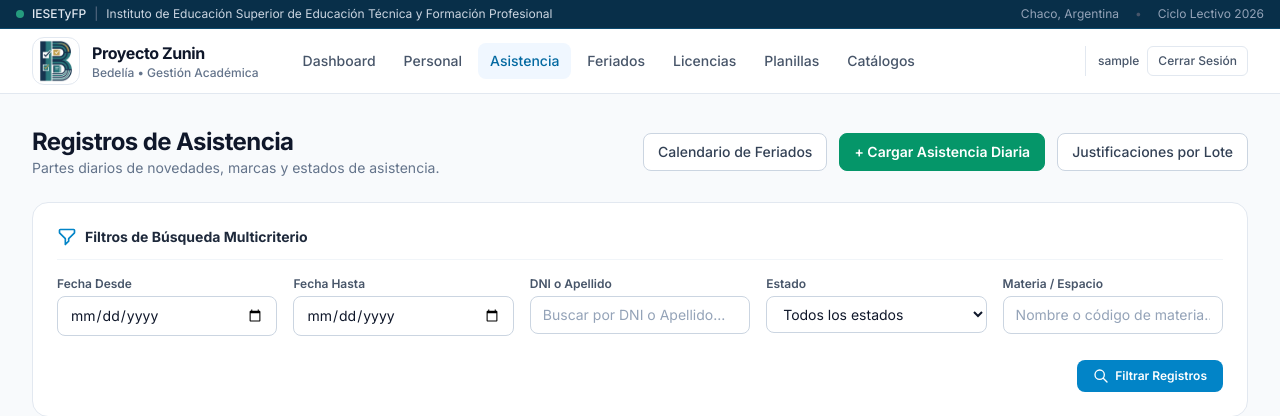
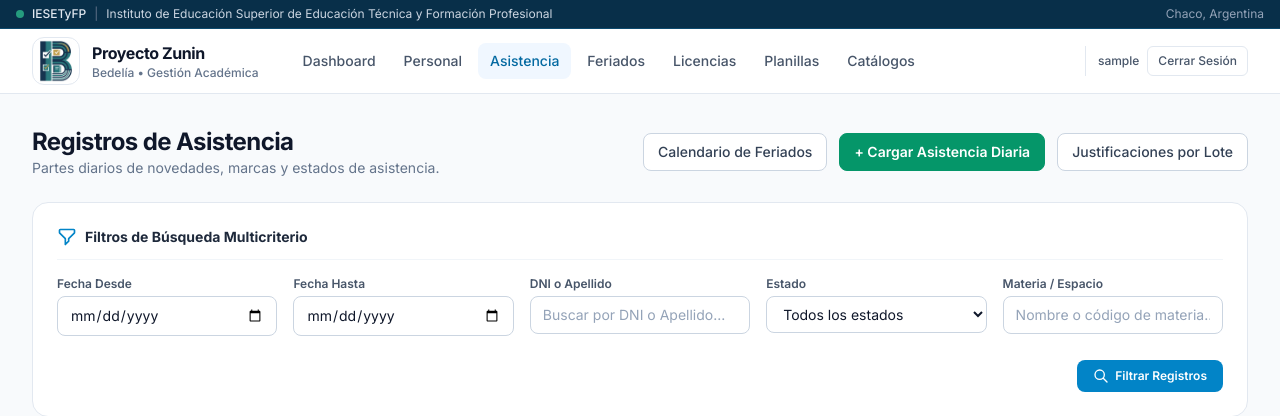
Before and after one commit to NeumannMaxii/zunin, a Django app: page /asistencia/ in a window 1280 px wide. Shown: the top 416 px of the page. Run offline with Django 5.2, Linux system fonts and the light colour scheme; the visitor is signed in with stand-in values (Sample User, id 1); data that the repository does not hold is empty; some libraries are stand-ins or nearby versions.

Commit message:
refactor(ui): retirar texto plano de ciclo lectivo en la barra superior institucional

```diff
--- a/templates/base.html
+++ b/templates/base.html
@@ -71,10 +71,8 @@
                 <span class="text-slate-500">|</span>
                 <span>Instituto de Educación Superior de Educación Técnica y Formación Profesional</span>
             </div>
-            <div class="flex items-center space-x-4 text-slate-400">
+            <div class="flex items-center text-slate-400">
                 <span>Chaco, Argentina</span>
-                <span class="text-slate-600">&bull;</span>
-                <span>Ciclo Lectivo 2026</span>
             </div>
         </div>
     </header>
```
